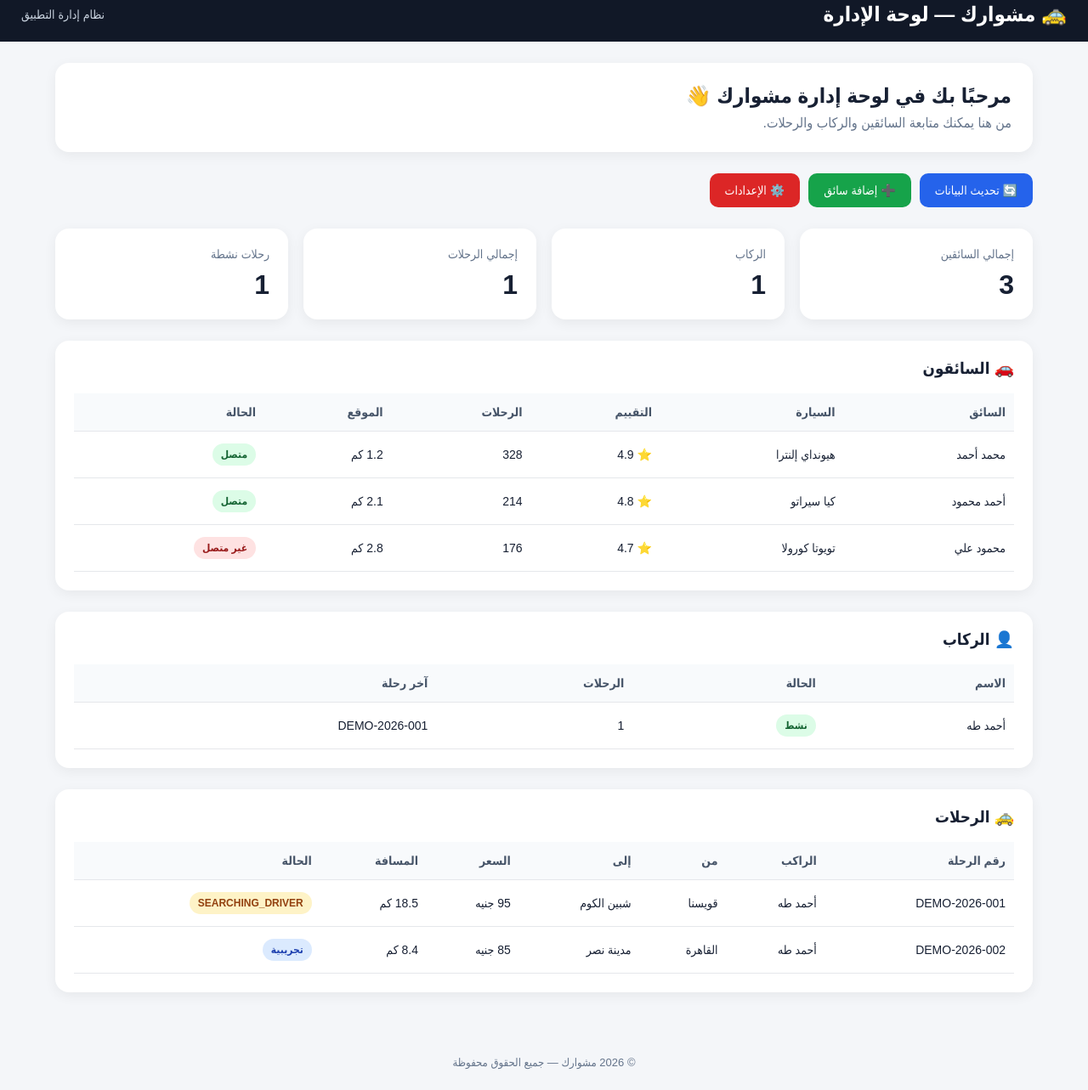
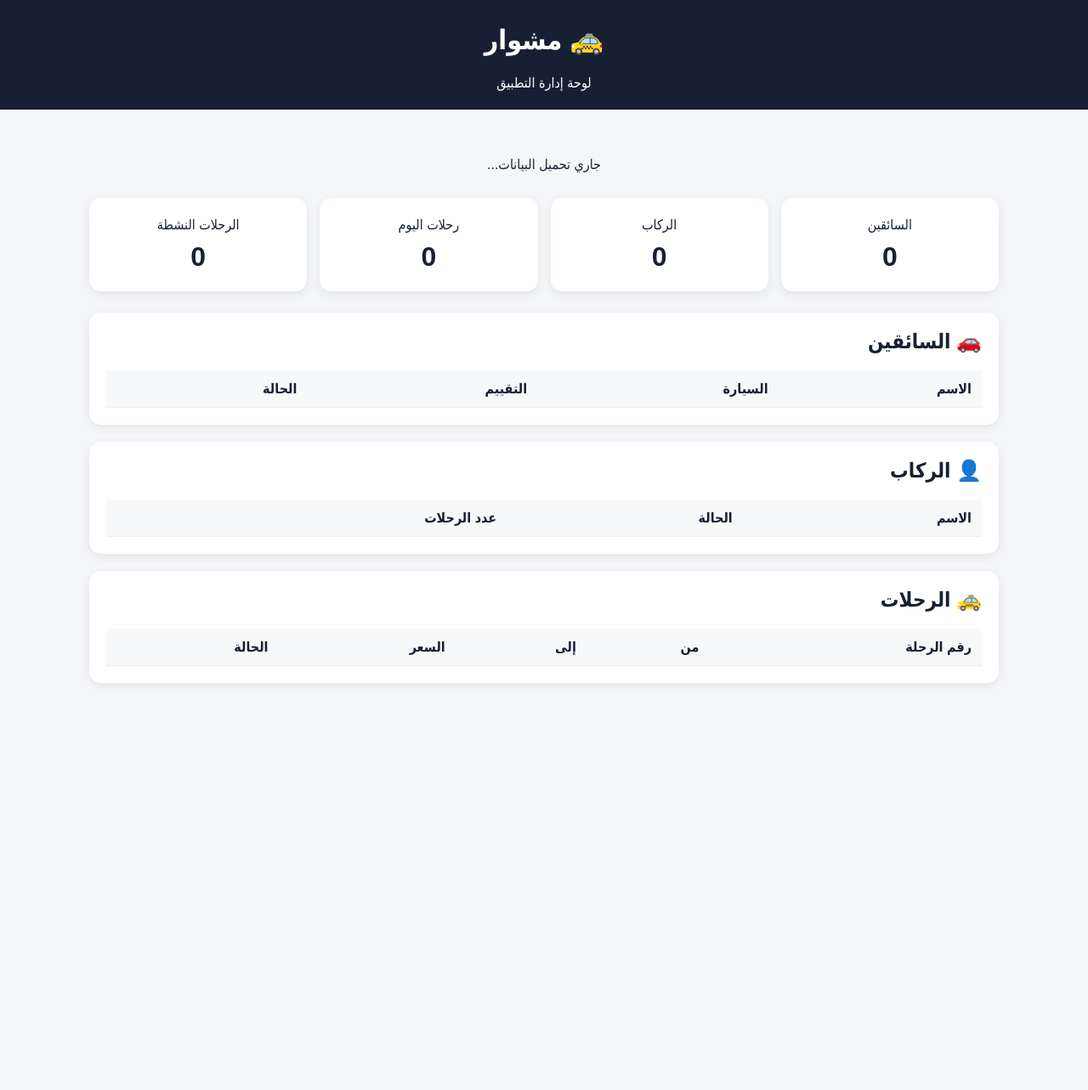
Before and after one commit to ahmedtaha2712000-star/mishwark, a plain HTML site: page admin/index.html in a window 1280 px wide. Shown: the part 15-1298 px from the top of the page at 85% size. After the commit the page ends 844 px from the top, so only its background shows below. Drawn offline with Linux system fonts and the light colour scheme; no server answers.

Commit message:
Update index.html

```diff
--- a/admin/index.html
+++ b/admin/index.html
@@ -3,213 +3,105 @@
 <head>
   <meta charset="UTF-8">
   <meta name="viewport" content="width=device-width, initial-scale=1.0">
-  <title>مشوارك — لوحة الإدارة</title>
+  <title>مشوار - لوحة الإدارة</title>
 
   <style>
-    * {
-      box-sizing: border-box;
-      margin: 0;
-      padding: 0;
-      font-family: Arial, Tahoma, sans-serif;
-    }
+    * { box-sizing: border-box; }
 
     body {
+      margin: 0;
+      font-family: Arial, Tahoma, sans-serif;
       background: #f4f6f9;
       color: #172033;
     }
 
     header {
-      background: #111827;
+      background: #172033;
       color: white;
-      padding: 18px 25px;
-      display: flex;
-      justify-content: space-between;
-      align-items: center;
-      position: sticky;
-      top: 0;
-      z-index: 10;
-    }
-
-    header h1 {
-      font-size: 24px;
-    }
-
-    header span {
-      font-size: 14px;
-      color: #cbd5e1;
+      padding: 22px;
+      text-align: center;
     }
 
     .container {
-      max-width: 1200px;
-      margin: auto;
-      padding: 25px;
-    }
-
-    .welcome {
-      background: white;
-      border-radius: 16px;
-      padding: 25px;
-      margin-bottom: 25px;
-      box-shadow: 0 4px 15px rgba(0,0,0,.06);
-    }
-
-    .welcome h2 {
-      margin-bottom: 8px;
-    }
-
-    .welcome p {
-      color: #64748b;
+      max-width: 1100px;
+      margin: 25px auto;
+      padding: 0 15px;
     }
 
     .cards {
       display: grid;
-      grid-template-columns: repeat(4, 1fr);
-      gap: 18px;
+      grid-template-columns: repeat(auto-fit, minmax(200px, 1fr));
+      gap: 15px;
       margin-bottom: 25px;
     }
 
     .card {
       background: white;
-      border-radius: 16px;
+      border-radius: 14px;
       padding: 22px;
-      box-shadow: 0 4px 15px rgba(0,0,0,.06);
+      box-shadow: 0 3px 12px rgba(0,0,0,.08);
+      text-align: center;
     }
 
-    .card .title {
-      color: #64748b;
-      font-size: 14px;
-      margin-bottom: 10px;
-    }
-
-    .card .number {
+    .number {
       font-size: 32px;
       font-weight: bold;
+      margin-top: 10px;
     }
 
     .section {
       background: white;
-      border-radius: 16px;
-      padding: 22px;
-      margin-bottom: 25px;
-      box-shadow: 0 4px 15px rgba(0,0,0,.06);
+      border-radius: 14px;
+      padding: 20px;
+      margin-bottom: 20px;
+      box-shadow: 0 3px 12px rgba(0,0,0,.08);
+      overflow-x: auto;
     }
 
-    .section h3 {
-      margin-bottom: 18px;
-    }
-
-    .table-wrap {
-      overflow-x: auto;
+    h2 {
+      margin-top: 0;
     }
 
     table {
       width: 100%;
       border-collapse: collapse;
-      min-width: 650px;
+      min-width: 600px;
     }
 
     th, td {
-      padding: 14px 10px;
+      padding: 12px;
+      border-bottom: 1px solid #eee;
       text-align: right;
-      border-bottom: 1px solid #e5e7eb;
     }
 
     th {
-      background: #f8fafc;
-      color: #475569;
-      font-size: 14px;
-    }
-
-    td {
-      font-size: 14px;
+      background: #f7f8fa;
     }
 
     .status {
-      display: inline-block;
-      padding: 6px 10px;
-      border-radius: 20px;
-      font-size: 12px;
       font-weight: bold;
     }
 
     .online {
-      background: #dcfce7;
-      color: #166534;
+      color: green;
     }
 
     .offline {
-      background: #fee2e2;
-      color: #991b1b;
+      color: #888;
     }
 
-    .searching {
-      background: #fef3c7;
-      color: #92400e;
+    #loading {
+      text-align: center;
+      padding: 30px;
     }
 
-    .completed {
-      background: #dbeafe;
-      color: #1e40af;
-    }
-
-    .buttons {
-      display: flex;
-      gap: 10px;
-      flex-wrap: wrap;
-      margin-bottom: 25px;
-    }
-
-    button {
-      border: 0;
-      padding: 12px 18px;
+    #error {
+      background: #ffe5e5;
+      color: #a00000;
+      padding: 15px;
       border-radius: 10px;
-      cursor: pointer;
-      font-size: 14px;
-      background: #2563eb;
-      color: white;
-    }
-
-    button:hover {
-      opacity: .9;
-    }
-
-    .danger {
-      background: #dc2626;
-    }
-
-    .green {
-      background: #16a34a;
-    }
-
-    footer {
-      text-align: center;
-      color: #64748b;
-      padding: 25px;
-      font-size: 13px;
-    }
-
-    @media (max-width: 800px) {
-      .cards {
-        grid-template-columns: repeat(2, 1fr);
-      }
-
-      header {
-        padding: 15px;
-      }
-
-      .container {
-        padding: 15px;
-      }
-    }
-
-    @media (max-width: 500px) {
-      .cards {
-        grid-template-columns: 1fr;
-      }
-
-      header h1 {
-        font-size: 20px;
-      }
+      display: none;
+      margin-bottom: 20px;
     }
   </style>
 </head>
@@ -217,233 +109,149 @@
 <body>
 
 <header>
-  <h1>🚕 مشوارك — لوحة الإدارة</h1>
-  <span>نظام إدارة التطبيق</span>
+  <h1>🚕 مشوار</h1>
+  <div>لوحة إدارة التطبيق</div>
 </header>
 
 <div class="container">
 
-  <div class="welcome">
-    <h2>مرحبًا بك في لوحة إدارة مشوارك 👋</h2>
-    <p>من هنا يمكنك متابعة السائقين والركاب والرحلات.</p>
-  </div>
+  <div id="loading">جاري تحميل البيانات...</div>
 
-  <div class="buttons">
-    <button onclick="showMessage('تم تحديث البيانات')">
-      🔄 تحديث البيانات
-    </button>
-
-    <button class="green" onclick="showMessage('سيتم إضافة سائق جديد لاحقًا')">
-      ➕ إضافة سائق
-    </button>
-
-    <button class="danger" onclick="showMessage('هذه نسخة تجريبية')">
-      ⚙️ الإعدادات
-    </button>
-  </div>
+  <div id="error"></div>
 
   <div class="cards">
-
     <div class="card">
-      <div class="title">إجمالي السائقين</div>
-      <div class="number">3</div>
+      <div>السائقين</div>
+      <div class="number" id="driversCount">0</div>
     </div>
 
     <div class="card">
-      <div class="title">الركاب</div>
-      <div class="number">1</div>
+      <div>الركاب</div>
+      <div class="number" id="passengersCount">0</div>
     </div>
 
     <div class="card">
-      <div class="title">إجمالي الرحلات</div>
-      <div class="number">1</div>
+      <div>رحلات اليوم</div>
+      <div class="number" id="todayTrips">0</div>
     </div>
 
     <div class="card">
-      <div class="title">رحلات نشطة</div>
-      <div class="number">1</div>
+      <div>الرحلات النشطة</div>
+      <div class="number" id="activeTrips">0</div>
     </div>
-
   </div>
 
   <div class="section">
+    <h2>🚗 السائقين</h2>
 
-    <h3>🚗 السائقون</h3>
+    <table>
+      <thead>
+        <tr>
+          <th>الاسم</th>
+          <th>السيارة</th>
+          <th>التقييم</th>
+          <th>الحالة</th>
+        </tr>
+      </thead>
 
-    <div class="table-wrap">
-
-      <table>
-
-        <thead>
-          <tr>
-            <th>السائق</th>
-            <th>السيارة</th>
-            <th>التقييم</th>
-            <th>الرحلات</th>
-            <th>الموقع</th>
-            <th>الحالة</th>
-          </tr>
-        </thead>
-
-        <tbody>
-
-          <tr>
-            <td>محمد أحمد</td>
-            <td>هيونداي إلنترا</td>
-            <td>⭐ 4.9</td>
-            <td>328</td>
-            <td>1.2 كم</td>
-            <td>
-              <span class="status online">متصل</span>
-            </td>
-          </tr>
-
-          <tr>
-            <td>أحمد محمود</td>
-            <td>كيا سيراتو</td>
-            <td>⭐ 4.8</td>
-            <td>214</td>
-            <td>2.1 كم</td>
-            <td>
-              <span class="status online">متصل</span>
-            </td>
-          </tr>
-
-          <tr>
-            <td>محمود علي</td>
-            <td>تويوتا كورولا</td>
-            <td>⭐ 4.7</td>
-            <td>176</td>
-            <td>2.8 كم</td>
-            <td>
-              <span class="status offline">غير متصل</span>
-            </td>
-          </tr>
-
-        </tbody>
-
-      </table>
-
-    </div>
-
+      <tbody id="driversTable"></tbody>
+    </table>
   </div>
 
   <div class="section">
+    <h2>👤 الركاب</h2>
 
-    <h3>👤 الركاب</h3>
+    <table>
+      <thead>
+        <tr>
+          <th>الاسم</th>
+          <th>الحالة</th>
+          <th>عدد الرحلات</th>
+        </tr>
+      </thead>
 
-    <div class="table-wrap">
-
-      <table>
-
-        <thead>
-          <tr>
-            <th>الاسم</th>
-            <th>الحالة</th>
-            <th>الرحلات</th>
-            <th>آخر رحلة</th>
-          </tr>
-        </thead>
-
-        <tbody>
-
-          <tr>
-            <td>أحمد طه</td>
-            <td>
-              <span class="status online">نشط</span>
-            </td>
-            <td>1</td>
-            <td>DEMO-2026-001</td>
-          </tr>
-
-        </tbody>
-
-      </table>
-
-    </div>
-
+      <tbody id="passengersTable"></tbody>
+    </table>
   </div>
 
   <div class="section">
+    <h2>🚕 الرحلات</h2>
 
-    <h3>🚕 الرحلات</h3>
+    <table>
+      <thead>
+        <tr>
+          <th>رقم الرحلة</th>
+          <th>من</th>
+          <th>إلى</th>
+          <th>السعر</th>
+          <th>الحالة</th>
+        </tr>
+      </thead>
 
-    <div class="table-wrap">
-
-      <table>
-
-        <thead>
-          <tr>
-            <th>رقم الرحلة</th>
-            <th>الراكب</th>
-            <th>من</th>
-            <th>إلى</th>
-            <th>السعر</th>
-            <th>المسافة</th>
-            <th>الحالة</th>
-          </tr>
-        </thead>
-
-        <tbody>
-
-          <tr>
-            <td>DEMO-2026-001</td>
-            <td>أحمد طه</td>
-            <td>قويسنا</td>
-            <td>شبين الكوم</td>
-            <td>95 جنيه</td>
-            <td>18.5 كم</td>
-            <td>
-              <span class="status searching">
-                SEARCHING_DRIVER
-              </span>
-            </td>
-          </tr>
-
-          <tr>
-            <td>DEMO-2026-002</td>
-            <td>أحمد طه</td>
-            <td>القاهرة</td>
-            <td>مدينة نصر</td>
-            <td>85 جنيه</td>
-            <td>8.4 كم</td>
-            <td>
-              <span class="status completed">
-                تجريبية
-              </span>
-            </td>
-          </tr>
-
-        </tbody>
-
-      </table>
-
-    </div>
-
+      <tbody id="tripsTable"></tbody>
+    </table>
   </div>
 
 </div>
 
-<footer>
-  © 2026 مشوارك — جميع الحقوق محفوظة
-</footer>
+<script>
+const API_URL =
+  "https://mishwark-eta.vercel.app/api/admin/dashboard";
 
-<script>
-  function showMessage(message) {
-    alert(message);
-  }
-</script>
-<script>
-const API_URL = "https://mishwark-eta.vercel.app";
+async function loadDashboard() {
+  try {
+    const response = await fetch(API_URL);
 
-fetch(`${API_URL}/api/health`)
-  .then(response => response.json())
-  .then(data => {
-    console.log("Mishwark Backend:", data);
-  })
-  .catch(error => {
-    console.error("Backend connection error:", error);
-  });
-</script>
-</body>
-</html>
+    if (!response.ok) {
+      throw new Error("فشل الاتصال بالخادم");
+    }
+
+    const data = await response.json();
+
+    document.getElementById("driversCount").textContent =
+      data.driversCount;
+
+    document.getElementById("passengersCount").textContent =
+      data.passengersCount;
+
+    document.getElementById("todayTrips").textContent =
+      data.todayTrips;
+
+    document.getElementById("activeTrips").textContent =
+      data.activeTrips;
+
+    document.getElementById("driversTable").innerHTML =
+      data.drivers.map(driver => `
+        <tr>
+          <td>${driver.name}</td>
+          <td>${driver.car}</td>
+          <td>⭐ ${driver.rating}</td>
+          <td class="status ${
+            driver.status === "متصل" ? "online" : "offline"
+          }">${driver.status}</td>
+        </tr>
+      `).join("");
+
+    document.getElementById("passengersTable").innerHTML =
+      data.passengers.map(passenger => `
+        <tr>
+          <td>${passenger.name}</td>
+          <td>${passenger.status}</td>
+          <td>${passenger.trips}</td>
+        </tr>
+      `).join("");
+
+    document.getElementById("tripsTable").innerHTML =
+      data.trips.map(trip => `
+        <tr>
+          <td>${trip.id}</td>
+          <td>${trip.from}</td>
+          <td>${trip.to}</td>
+          <td>${trip.price} جنيه</td>
+          <td>${trip.status}</td>
+        </tr>
+      `).join("");
+
+    document.getElementById("loading").style.display = "none";
+
+  } catch (error)
```
